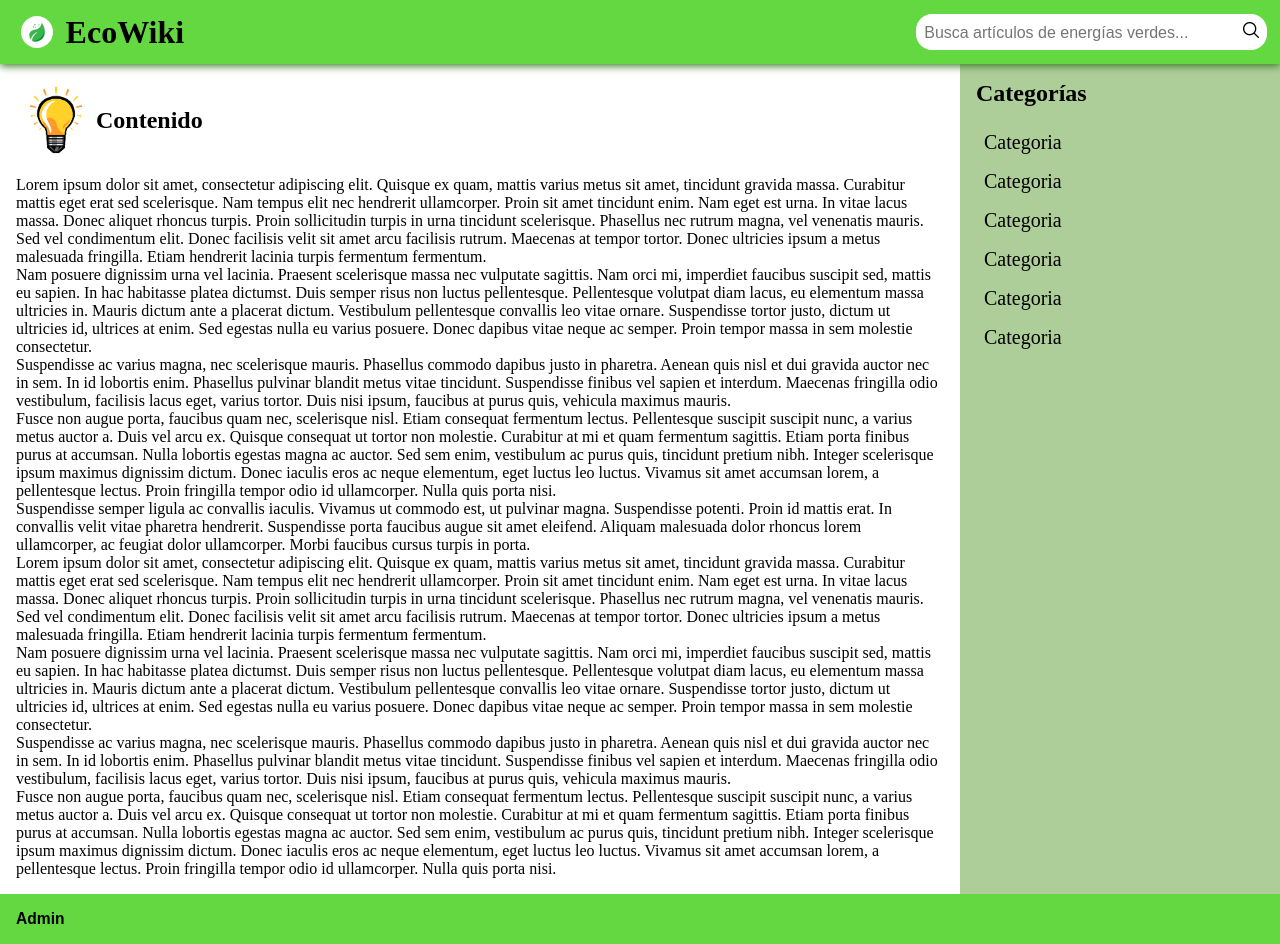
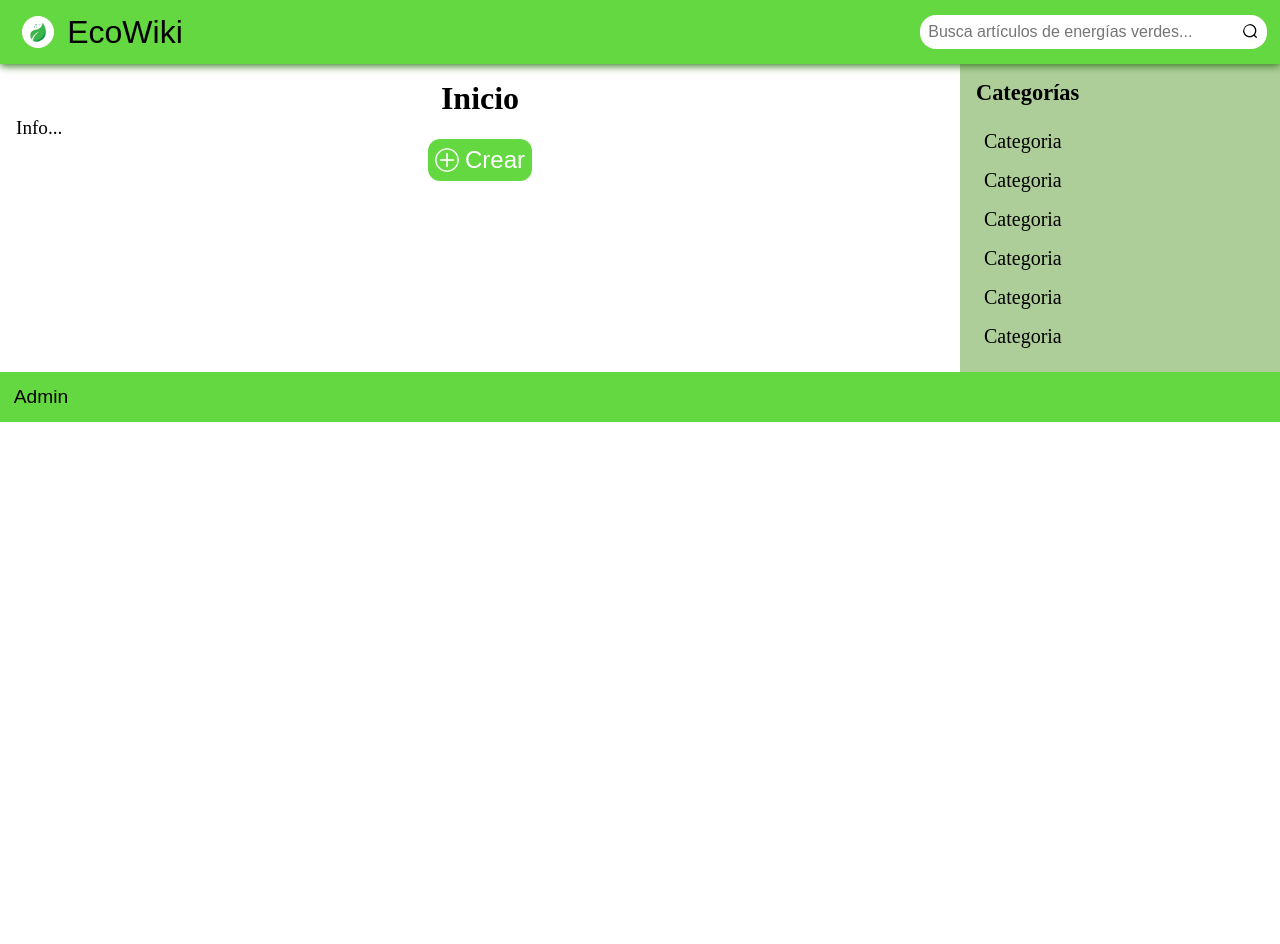
Before and after one commit to SamuelReveles/EcoWiki, a website: page public/index.html in a window 1280 px wide. After the commit the page ends 800 px from the top, so only its background shows below. Drawn offline with Linux system fonts and the light colour scheme.

Commit message:
Pagina de inicio creada, estilos retocados

```diff
--- a/public/index.html
+++ b/public/index.html
@@ -9,10 +9,10 @@
 </head>
 <body>
     <header>
-        <span id="home-link">
-            <img id="logo" src="/assets/logo.jpg" alt="leaf logo">
-            <h1>EcoWiki</h1>
-        </span>
+        <button id="home-link" style="font-size: 2rem;">
+            <img class="icon" src="/assets/logo.jpg" alt="logo">
+            <p>EcoWiki</p>
+        </button>
         <span id="search-span">
             <input
                 id="search-bar"
@@ -20,31 +20,32 @@
                 placeholder="Busca artículos de energías verdes..."
                 size="30"
             >
-            <button id="search-button">
+            <button id="search-button" class="icon-button">
                 <img
-                    id="search-icon"
+                    class="icon"
                     src="/assets/search_icon.png"
-                    alt="search"
+                    alt="busqueda"
                 >
             </button>
         </span>
     </header>
 
     <div id="center">
-        <main>
-            <span id="article-header">
-                <img id="article-img" src="/assets/light_bulb.png" alt="light bulb">
-                <h2>Contenido</h2>
-            </span>
-            <p>Lorem ipsum dolor sit amet, consectetur adipiscing elit. Quisque ex quam, mattis varius metus sit amet, tincidunt gravida massa. Curabitur mattis eget erat sed scelerisque. Nam tempus elit nec hendrerit ullamcorper. Proin sit amet tincidunt enim. Nam eget est urna. In vitae lacus massa. Donec aliquet rhoncus turpis. Proin sollicitudin turpis in urna tincidunt scelerisque. Phasellus nec rutrum magna, vel venenatis mauris. Sed vel condimentum elit. Donec facilisis velit sit amet arcu facilisis rutrum. Maecenas at tempor tortor. Donec ultricies ipsum a metus malesuada fringilla. Etiam hendrerit lacinia turpis fermentum fermentum.</p>
-            <p>Nam posuere dignissim urna vel lacinia. Praesent scelerisque massa nec vulputate sagittis. Nam orci mi, imperdiet faucibus suscipit sed, mattis eu sapien. In hac habitasse platea dictumst. Duis semper risus non luctus pellentesque. Pellentesque volutpat diam lacus, eu elementum massa ultricies in. Mauris dictum ante a placerat dictum. Vestibulum pellentesque convallis leo vitae ornare. Suspendisse tortor justo, dictum ut ultricies id, ultrices at enim. Sed egestas nulla eu varius posuere. Donec dapibus vitae neque ac semper. Proin tempor massa in sem molestie consectetur.</p>
-            <p>Suspendisse ac varius magna, nec scelerisque mauris. Phasellus commodo dapibus justo in pharetra. Aenean quis nisl et dui gravida auctor nec in sem. In id lobortis enim. Phasellus pulvinar blandit metus vitae tincidunt. Suspendisse finibus vel sapien et interdum. Maecenas fringilla odio vestibulum, facilisis lacus eget, varius tortor. Duis nisi ipsum, faucibus at purus quis, vehicula maximus mauris.</p>
-            <p>Fusce non augue porta, faucibus quam nec, scelerisque nisl. Etiam consequat fermentum lectus. Pellentesque suscipit suscipit nunc, a varius metus auctor a. Duis vel arcu ex. Quisque consequat ut tortor non molestie. Curabitur at mi et quam fermentum sagittis. Etiam porta finibus purus at accumsan. Nulla lobortis egestas magna ac auctor. Sed sem enim, vestibulum ac purus quis, tincidunt pretium nibh. Integer scelerisque ipsum maximus dignissim dictum. Donec iaculis eros ac neque elementum, eget luctus leo luctus. Vivamus sit amet accumsan lorem, a pellentesque lectus. Proin fringilla tempor odio id ullamcorper. Nulla quis porta nisi.</p>
-            <p>Suspendisse semper ligula ac convallis iaculis. Vivamus ut commodo est, ut pulvinar magna. Suspendisse potenti. Proin id mattis erat. In convallis velit vitae pharetra hendrerit. Suspendisse porta faucibus augue sit amet eleifend. Aliquam malesuada dolor rhoncus lorem ullamcorper, ac feugiat dolor ullamcorper. Morbi faucibus cursus turpis in porta.</p>
-            <p>Lorem ipsum dolor sit amet, consectetur adipiscing elit. Quisque ex quam, mattis varius metus sit amet, tincidunt gravida massa. Curabitur mattis eget erat sed scelerisque. Nam tempus elit nec hendrerit ullamcorper. Proin sit amet tincidunt enim. Nam eget est urna. In vitae lacus massa. Donec aliquet rhoncus turpis. Proin sollicitudin turpis in urna tincidunt scelerisque. Phasellus nec rutrum magna, vel venenatis mauris. Sed vel condimentum elit. Donec facilisis velit sit amet arcu facilisis rutrum. Maecenas at tempor tortor. Donec ultricies ipsum a metus malesuada fringilla. Etiam hendrerit lacinia turpis fermentum fermentum.</p>
-            <p>Nam posuere dignissim urna vel lacinia. Praesent scelerisque massa nec vulputate sagittis. Nam orci mi, imperdiet faucibus suscipit sed, mattis eu sapien. In hac habitasse platea dictumst. Duis semper risus non luctus pellentesque. Pellentesque volutpat diam lacus, eu elementum massa ultricies in. Mauris dictum ante a placerat dictum. Vestibulum pellentesque convallis leo vitae ornare. Suspendisse tortor justo, dictum ut ultricies id, ultrices at enim. Sed egestas nulla eu varius posuere. Donec dapibus vitae neque ac semper. Proin tempor massa in sem molestie consectetur.</p>
-            <p>Suspendisse ac varius magna, nec scelerisque mauris. Phasellus commodo dapibus justo in pharetra. Aenean quis nisl et dui gravida auctor nec in sem. In id lobortis enim. Phasellus pulvinar blandit metus vitae tincidunt. Suspendisse finibus vel sapien et interdum. Maecenas fringilla odio vestibulum, facilisis lacus eget, varius tortor. Duis nisi ipsum, faucibus at purus quis, vehicula maximus mauris.</p>
-            <p>Fusce non augue porta, faucibus quam nec, scelerisque nisl. Etiam consequat fermentum lectus. Pellentesque suscipit suscipit nunc, a varius metus auctor a. Duis vel arcu ex. Quisque consequat ut tortor non molestie. Curabitur at mi et quam fermentum sagittis. Etiam porta finibus purus at accumsan. Nulla lobortis egestas magna ac auctor. Sed sem enim, vestibulum ac purus quis, tincidunt pretium nibh. Integer scelerisque ipsum maximus dignissim dictum. Donec iaculis eros ac neque elementum, eget luctus leo luctus. Vivamus sit amet accumsan lorem, a pellentesque lectus. Proin fringilla tempor odio id ullamcorper. Nulla quis porta nisi.</p>
+        <main style="font-size: 1.2rem;">
+            <div id="home-page">
+                <h1 class="centered-container">Inicio</h1>
+                <p>Info...</p>
+                <div class="centered-container">
+                    <button id="create-button" style="font-size: 1.5rem;">
+                        <img
+                            class="inverted icon"
+                            src="/assets/plus_icon.png"
+                            alt="crear"
+                        >
+                        <p>Crear</p>
+                    </button>
+                </div>
+            </div>
         </main>
 
         <aside>
@@ -61,7 +62,7 @@
     </div>
 
     <footer>
-        <button><h3>Admin</h3></button>
+        <button style="font-size: 1.2rem"><p>Admin</p></button>
     </footer>
 </body>
 </html>
--- a/public/styles.css
+++ b/public/styles.css
@@ -11,6 +11,15 @@
 * {
   margin: 0;
   box-sizing: border-box;
+  font-size: inherit;
+}
+
+h1 {
+  font-size: 2rem;
+}
+
+h2 {
+  font-size: 1.4rem;
 }
 
 body {
@@ -19,6 +28,44 @@ body {
 
   width: 100%;
   height: 100%;
+
+  font-size: 1rem;
+}
+
+.centered-container {
+  display: flex;
+  justify-content: center;
+  align-items: center;
+}
+
+.icon {
+  width: 1em;
+  height: 1em;
+  border-radius: 50%;
+}
+
+.icon-button {
+  padding: 0.5em;
+  border-radius: 50%;
+}
+
+.inverted {
+  filter: invert(1);
+}
+
+
+button {
+  display: flex;
+  align-items: center;
+  gap: 0.25em;
+  border-radius: 0.5em;
+  padding: 0.3em;
+  background: none;
+  border: none;
+}
+
+button:hover {
+  cursor: pointer;
 }
 
 header {
@@ -39,53 +86,33 @@ header {
 }
 
 header > #home-link {
-  padding: 0.5rem;
   display: flex;
   justify-content: flex-start;
   align-items: center;
   gap: 1vw;
-  border-radius: 1rem;
 }
 
-header > #home-link:hover {
+#home-link:hover {
   background-color: var(--accent-color);
-  cursor: pointer;
-}
-
-#logo {
-  width: 2rem;
-  aspect-ratio: 1;
-  border-radius: 50%;
 }
 
 #search-span {
+  display: flex;
   background-color: white;
   border-radius: 1rem;
 }
 
 #search-bar {
   border: none;
+  outline: none;
   border-radius: 1rem;
   background: none;
-  font-size: 1rem;
   padding: 0.5rem;
-}
-
-#search-button {
-  border-radius: 50%;
-  padding: 0.5rem;
-  background: none;
-  border: none;
 }
 
 #search-button:hover {
   cursor: pointer;
   background-color: var(--white-accent-color);
-}
-
-#search-icon {
-  width: 1rem;
-  height: 1rem;
 }
 
 #center {
@@ -106,6 +133,15 @@ main {
 #article-img {
   width: 5rem;
   height: 5rem;
+}
+
+#create-button {
+  background-color: var(--primary-color);
+  color: white;
+}
+
+#create-button:hover {
+  background-color: var(--accent-color);
 }
 
 aside {
@@ -139,13 +175,6 @@ footer {
   background-color: var(--primary-color);
 }
 
-footer > button {
-  padding: 0.5rem;
-  background: none;
-  border: none;
-  border-radius: 0.5rem;
-}
-
 footer > button:hover {
   background-color: var(--accent-color);
   cursor: pointer;
```
Also changed, not shown: assets/plus_icon.png (added).
